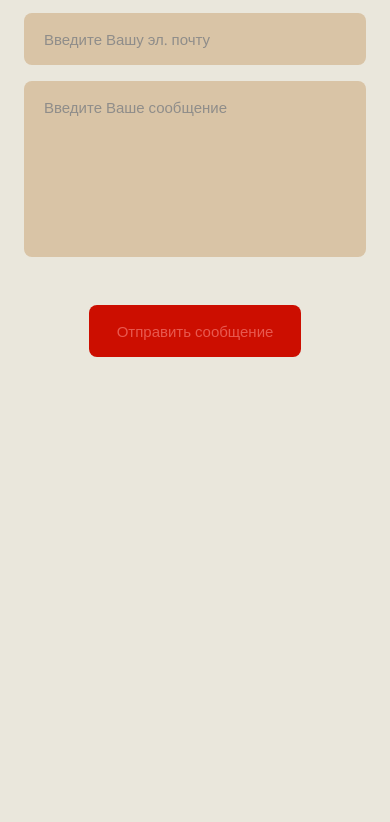
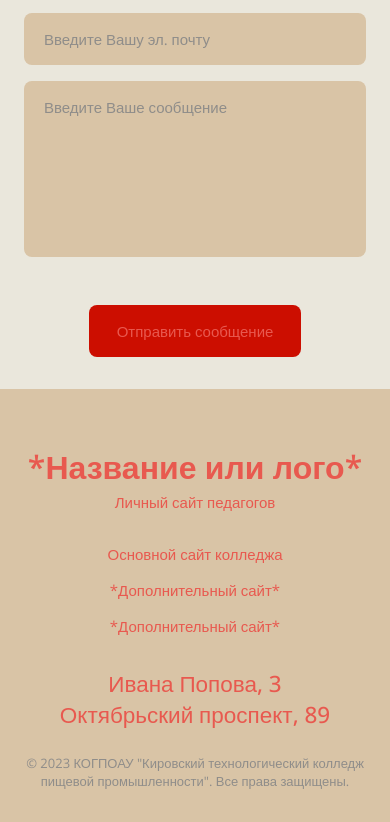
Before and after one commit to goddatboi/Teachers-external-website, a plain HTML site: page Main/Index.html in a window 390 px wide. Shown: the part 5421-6243 px from the top of the page. Before the commit the page ends 5810 px from the top, so only its background shows below. Drawn offline with nearby package versions, Linux system fonts and the light colour scheme.

Commit message:
Footer with breakpoints

```diff
--- a/Main/Assets/CSS/Styles.css
+++ b/Main/Assets/CSS/Styles.css
@@ -492,6 +492,51 @@ svg {
 }
 
 /* FOOTER */
+.footer {
+    background-color: var(--container-color);
+    padding-block: 3.5rem 2rem;
+}
+
+.footer__container {
+    row-gap: 1.5rem;
+    text-align: center;
+}
+
+.footer__title {
+    font-size: var(--h1-font-size);
+    font-weight: var(--font-semi-bold);
+    margin-bottom: 0.25rem;
+}
+
+.footer__title span {
+    color: var(--first-color);
+}
+
+.footer__description {
+    font-size: var(--normal-font-size);
+}
+
+.footer__social {
+    display: flex;
+    justify-content: center;
+    column-gap: 1.25rem;
+}
+
+.footer__social-link {
+    display: flex;
+    padding: 0.5rem;
+    color: var(--title-color);
+    font-size: var(--normal-font-size);
+    transition: transform 0.4s;
+}
+
+.footer__social-link:hover {
+    transform: translateY(0.25rem);
+}
+
+.footer__copy {
+    font-size: var(--small-font-size);
+}
 
 /* SCROLL BAR */
 ::-webkit-scrollbar {
@@ -545,6 +590,7 @@ svg {
     .overview__card {
         padding-block: 1.5rem;
     }
+
 }
 
 /* For medium devices */
@@ -556,6 +602,17 @@ svg {
     .guestbook__container {
         grid-template-columns: 360px;
         justify-content: center;
+    }
+}
+
+@media screen and (max-width: 682px){
+    .footer__social {
+        display: flex;
+        flex-direction: column;
+    }
+
+    .footer__social-link {
+        display: block;
     }
 }
 
@@ -711,6 +768,29 @@ svg {
         bottom: 6.5rem;
     }
 
+    /* .footer {
+        padding-block: 4.5rem 4rem;
+    }
+
+    .footer__container {
+        grid-template-columns: repeat(4, 1fr);
+        align-items: center;
+        text-align: initial;
+    }
+
+    .footer__title {
+        font-size: var(--bigger-font-size);
+    }
+
+    .footer__social {
+        column-gap: 1.5rem;
+    }
+
+    .footer__copy {
+        margin: 0;
+        justify-self: flex-end;
+    } */
+
     .scrollup {
         right: 3rem;
     }
--- a/Main/Index.html
+++ b/Main/Index.html
@@ -370,6 +370,49 @@
             </h2>
 
             <div class="guestbook__container container grid">
+                <!-- <div class="contact__information">
+                    <i class="ri-phone-line contact__icon"></i>
+
+                    <div>
+                        <h3 class="contact__title">
+                            Телефон
+                        </h3>
+
+                        <span class="contact__subtitle">
+                            +7 (912) 727-98-61
+                        </span>
+                    </div>
+                </div>
+
+                <div class="contact__information">
+                    <i class="ri-mail-line contact__icon"></i>
+
+                    <div>
+                        <h3 class="contact__title">
+                            Электронная почта
+                        </h3>
+
+                        <span class="contact__subtitle">
+                            milk-kollege-inform@yandex.ru
+                        </span>
+                    </div>
+                </div>
+
+                <div class="contact__information">
+                    <i class="ri-school-fill contact__icon"></i>
+
+                    <div>
+                        <h3 class="contact__title">
+                            Расположение
+                        </h3>
+
+                        <span class="contact__subtitle">
+                            Октябрьский проспект, 89;
+                            Ивана Попова, 3
+                        </span>
+                    </div>
+                </div> -->
+
                 <form action="" class="guestbook__form" id="guestbook-form">
                     <div class="guestbook__group">
                         <input type="text" name="user_name" required placeholder="Введите Ваше имя" class="guestbook__input">
@@ -386,10 +429,54 @@
                 </form>
             </div>
 
+
+
         </section>
     </main>
 
     <!-- FOOTER -->
+    <footer class="footer">
+        <div class="footer__container container grid">
+            <div>
+                <h1 class="footer__title">
+                    *Название или лого*
+                </h1>
+
+                <h2 class="footer__description">
+                    Личный сайт педагогов
+                </h2>
+            </div>
+
+            <div class="footer__social">
+                <a href="http://kpp.kirov.ru" traget="_blank" class="footer__social-link">
+                    Основной сайт колледжа
+                </a>
+
+                <a href="" traget="_blank" class="footer__social-link">
+                    *Дополнительный сайт*
+                </a>
+
+                <a href="" traget="_blank" class="footer__social-link">
+                    *Дополнительный сайт*
+                </a>
+            </div>
+
+            <div class="footer__streets">
+                <h2 class="footer__hull">
+                    Ивана Попова, 3
+                </h2>
+
+                <h2 class="footer__hull">
+                    Октябрьский проспект, 89
+                </h2>
+            </div>
+
+            <span class="footer__copy">
+                &#169; 2023 КОГПОАУ "Кировский технологический колледж пищевой промышленности". Все права защищены.
+            </span>
+        </div>
+    </footer>
+
 
     <!-- SCROLL UP -->
     <a href="#" class="scrollup" id="scroll-up">
--- /dev/null
+++ b/Portfolio/Natalia Sergeevna/Assets/CSS/Main.css
@@ -0,0 +1,231 @@
+/* GOOGLE FONTS */
+@import url('https://fonts.googleapis.com/css2?family=Open+Sans:wght@400;500;600&display=swap');
+
+/* CSS VARIABLES */
+:root {
+    --header-height: 3.5rem;
+
+    /* Colors */
+    --hue: 4;
+    --first-color: hsl(var(--hue), 100%, 40%);
+    --first-color-alt: hsl(var(--hue), 56%, 35%);
+    --title-color: hsl(4, 77%, 61%);
+    --text-color: hsl(45, 2%, 55%);
+    --body-color: hsl(47, 25%, 89%);
+    --container-color: hsl(35, 40%, 75%);
+
+    /* Font and typography */
+    --body-font: "Open Sans", sans-serif;
+    --biggest-font-size: 2.25rem;
+    --bigger-font-size: 1.5rem;
+    --h1-font-size: 2rem;
+    --h2-font-size: 1.75rem;
+    --h3-font-size: 1.5rem;
+    --normal-font-size: 0.938rem;
+    --small-font-size: 0.813rem;
+    --smaller-font-size: 0.75rem;
+
+    /* Font weight */
+    --font-regular: 400;
+    --font-medium: 500;
+    --font-semi-bold: 600;
+
+    /* Z index */
+    --z-tooltip: 10;
+    --z-fixed: 100;
+}
+
+    /* Responsive typography */
+@media screen and (min-width: 1152px) {
+    :root {
+        --biggest-font-size: 2rem;
+        --bigger-font-size: 1.25rem;
+        --h1-font-size: 1.5rem;
+        --h2-font-size: 1.25rem;
+        --h3-font-size: 1rem;
+        --normal-font-size: 0.938rem;
+        --small-font-size: 0.813rem;
+        --smaller-font-size: 0.75rem;
+    }
+}
+
+/* BASE */
+*{
+    box-sizing: border-box;
+    padding: 0;
+    margin: 0;
+}
+
+html {
+    scroll-behavior: smooth;
+}
+
+input,
+textarea,
+button,
+body {
+    font-family: var(--body-font);
+    font-size: var(--normal-font-size);
+}
+
+body {
+    background-color: var(--body-color);
+    color: var(--text-color);
+}
+
+input,
+textarea,
+button {
+    outline: none;
+    border: none;
+}
+
+h1,h2,h3,h4 {
+    color: var(--title-color);
+    font-weight: var(--font-medium);
+}
+
+ul {
+    list-style: none;
+}
+
+a {
+    text-decoration: none;
+}
+
+img,
+svg {
+    max-width: 100%;
+    height: auto;
+}
+
+/* REUSABLE CSS CLASSES */
+.container {
+    max-width: 1120px;
+    margin-inline: 1.5rem;
+}
+
+.grid {
+    display: grid;
+    gap: 1.5rem;
+}
+
+.section {
+    padding-block: 5rem 2rem;
+}
+
+.section__title,
+.section__subtitle {
+    text-align: center;
+    color: var(--title-color);
+    font-weight: var(--font-semi-bold);
+}
+
+.section__title {
+    font-weight: var(--h1-font-size);
+    margin-bottom: 1.5rem;
+}
+
+.section__subtitle {
+    font-size: var(--small-font-size);
+    margin-bottom: 0.25rem;
+}
+
+.section__subtitle span {
+    color: var(--first-color);
+}
+
+/* HEADER & NAVIGATION MENU */
+.header {
+    position: fixed;
+    width: 100%;
+    background-color: var(--container-color);
+    top: 0;
+    left: 0;
+    z-index: var(--z-fixed);
+}
+
+.nav {
+    height: var(--header-height);
+    display: flex;
+    justify-content: space-between;
+    align-items: center;
+}
+
+.nav__logo {
+    color: var(--title-color);
+    font-weight: var(--font-medium);
+}
+
+.nav__logo span {
+    color: var(--first-color);
+}
+
+.nav__toggle,
+.nav__close {
+    display: flex;
+    font-size: 1.25rem;
+    color: var(--title-color);
+    cursor: pointer;
+}
+
+/* MOBILE NAVIGATION */
+@media screen and (max-width:1023px) {
+    .nav__menu {
+        position: fixed;
+        top: 0;
+        right: -100%;
+        background-color: hsla(0, 0%, 0%, 0.6);
+        width: 75%;
+        height: 100%;
+        padding: 4.5rem 0 0 3rem;
+        backdrop-filter: blur(24px);
+        -webkit-backdrop-filter: blur(24px);  /* SAFARI */
+        transition: right 0.4s;
+    }
+}
+
+.nav__list {
+    display: flex;
+    flex-direction: column;
+    row-gap: 3rem;
+}
+
+.nav__link {
+    color: var(--title-color);
+    font-weight: var(--font-medium);
+    transition: color 0.4s;
+}
+
+.nav__link:hover {
+    color: var(--first-color);
+}
+
+.nav__close {
+    position: absolute;
+    top: 1rem;
+    right: 1.5rem;
+}
+
+/* Show menu */
+.show-menu {
+    right: 0;
+}
+
+/* Add blur to header */
+.blur-header {
+    background: transparent;
+}
+
+.blur-header::after {
+    content: '';
+    position: absolute;
+    width: 1000%;
+    height: 100%;
+    background-color: hsla(0, 0%, 0%, 0.6);
+    backdrop-filter: blur(24px);
+    -webkit-backdrop-filter: blur(24px);  /* SAFARI */
+    top: 0;
+    left: 0;
+    z-index: -1;
+}
```
Also changed, not shown: Portfolio/Natalia Sergeevna/Assets/JS/Main.js (added, +39 -0 lines), Portfolio/Natalia Sergeevna/Index.html (added, +72 -0 lines).
